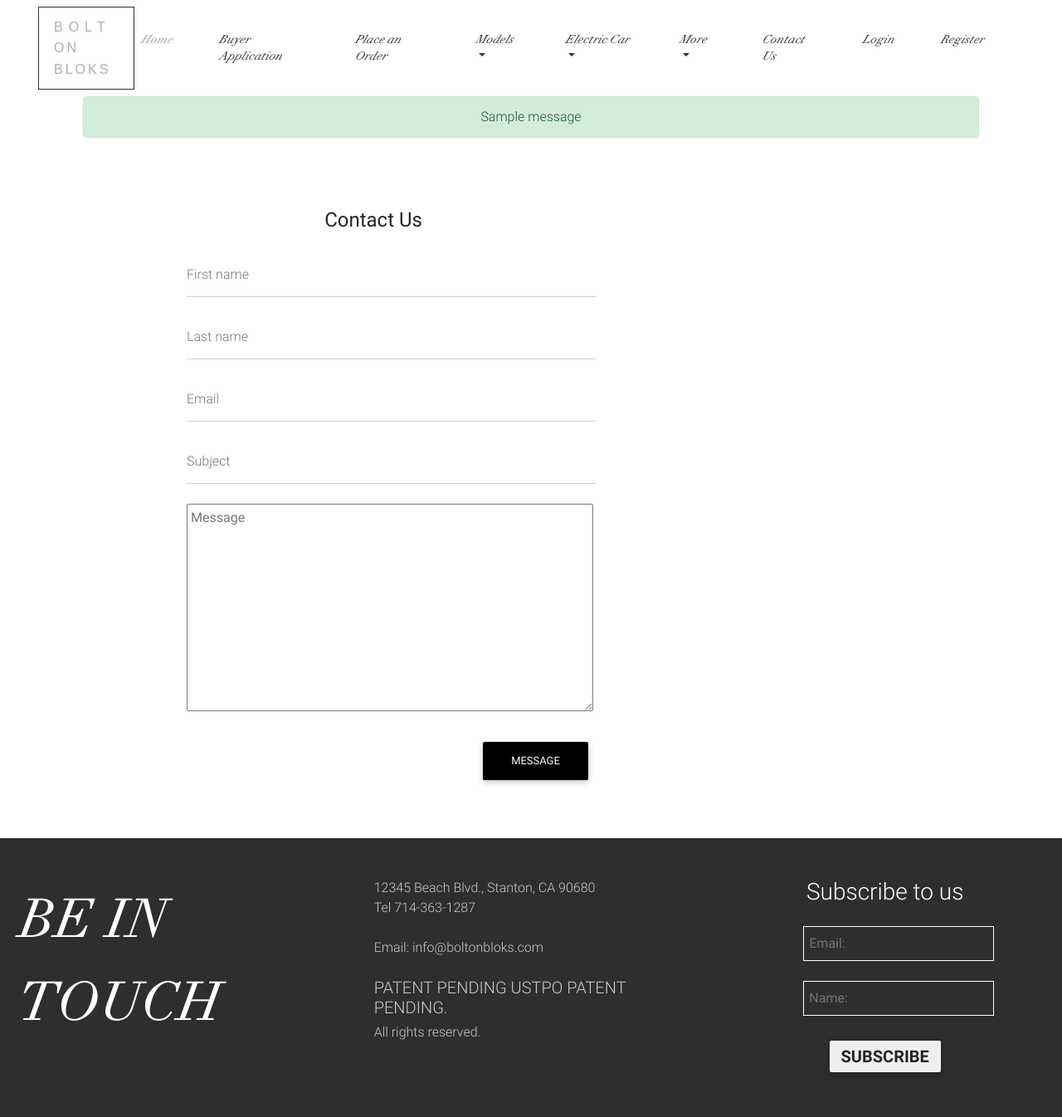
After one commit to Mfarhanzia/shipping, a Django app: page /contactus in a window 1280 px wide. The commit adds this page. Shown: the whole page at 83% size. Run offline with Django 3.2, Linux system fonts and the light colour scheme; tables that the repository leaves empty hold one stand-in row (values such as "Sample post"); one stand-in notice (Sample message) is shown; some libraries are stand-ins or nearby versions.

Commit message:
contact form

```diff
--- a/users/forms.py
+++ b/users/forms.py
@@ -81,3 +81,11 @@ class SpecUserForm(forms.ModelForm):
                 password_validation.validate_password(password, self.instance)
             except forms.ValidationError as error:
                 self.add_error('password2', error)
+
+
+class ContactUsForm(forms.Form):
+    first_name = forms.CharField(max_length=100, required=True)
+    last_name = forms.CharField(max_length=100)
+    email = forms.EmailField(max_length=100)
+    subject = forms.CharField(max_length=100)
+    message = forms.CharField(widget=forms.Textarea(attrs={'placeholder': 'Message','class':"p-1"}), required=True)
--- a/users/templates/users/base.html
+++ b/users/templates/users/base.html
@@ -162,6 +162,9 @@
 								<a class="dropdown-item" href="{% url 'video-page' %}">Assembling Process</a>
 							</div>
 						</li>
+						<li class="nav-item">
+							<a class="nav-link" href="{% url 'contact-us' %}">Contact Us</a>
+						</li>
 						{% if request.user.is_authenticated %}
 						<li class="nav-item">
 								<a class="nav-link" href="/logout">LogOut</a>
@@ -184,11 +187,13 @@
 	<div class="container text-center">
 		<div class="col-md-12">
 			{% if messages %}
-			{% for message in messages %}
-			<div class="text-center alert {% if 'error' in message.tags %} alert-danger {% else %} alert-{{ message.tags }} {% endif %}">
-				{{ message }}
-			</div>
-			{% endfor %}
+				{% for message in messages %}
+					{% ifchanged message %}
+						<div class="text-center alert {% if 'error' in message.tags %} alert-danger {% else %} alert-{{ message.tags }} {% endif %}">
+							{{ message }}
+						</div>
+					{% endifchanged %}
+				{% endfor %}
 			{% endif %}
 		</div>
 	</div>
--- /dev/null
+++ b/users/templates/users/contact_us.html
@@ -0,0 +1,29 @@
+{% extends "users/base.html" %}
+{% block content%}
+<div class="container">
+    <div class="row">
+        <div class="col-md-8 col-sm-12" >
+            <form method="POST">
+                {% csrf_token %}
+                <legend class="text-center"><b>Contact Us</b></legend>
+                {% for field in form %}
+                <div class="md-form">
+                    <i class="prefix"> </i>
+                    {% if "Message" not in field.label %}
+                    <label for="{{field.id_for_label}}" class="label" data-error="wrong"
+                        data-success="right">{{field.label}}{% if 'Phone' in field.label %}<span style="font-size: small;" class="text-muted ml-2">(format: XXX-XXX-XXXX) </span> {% endif %}</label><br>
+                    {% endif %}
+                    {{field}}
+                    {% for error in field.errors %}
+                    <p style="font-size:14px " class="help text-danger ml-5">{{error}}</p>
+                    {% endfor %}
+                </div>
+                {% endfor%}
+                <div class="form-actions">
+                    <button type="submit" class="btn btn-black fa-pull-right">Message</button>
+                </div>
+            </form>
+        </div>
+    </div>
+</div>
+{% endblock%}
--- /dev/null
+++ b/users/templates/users/user_message.html
@@ -0,0 +1,6 @@
+
+{% autoescape off %}
+<h3>Message From {{ user_name }} </h3>
+
+<p style="font-size: 18px;" >{{message}}</p>
+{% endautoescape %}
--- a/users/urls.py
+++ b/users/urls.py
@@ -2,7 +2,7 @@ from django.urls import path
 from django.conf.urls import url
 from .views import (specialuser_signup, activate, admincheck, home_view, floor_plan,
         home_access, models, video_page, electric_cars_view,electric_cars_exterior_view,
-        electric_cars_interior_view)
+        electric_cars_interior_view, contact_view)
 from django.contrib.auth import views as auth_views
 
 urlpatterns = [
@@ -42,8 +42,7 @@ urlpatterns = [
     url(r'^activate/(?P<uidb64>[0-9A-Za-z_\-]+)/(?P<req_for>[0-9A-Za-z_\-]+)/(?P<token>[0-9A-Za-z]{1,13}-[0-9A-Za-z]{1,20})/$',activate, name='activate'),
 
     url(r'^admincheck/(?P<uidb64>[0-9A-Za-z_\-]+)/(?P<req_for>[0-9A-Za-z_\-]+)/$', admincheck ,name='admincheck'),
-
     path('home-access', home_access, name="home-access" ),
-
-    path('models', models, name="models" )
+    path('models', models, name="models"),
+    path('contactus', contact_view, name="contact-us")
 ]
--- a/users/views.py
+++ b/users/views.py
@@ -9,7 +9,7 @@ from .models import User, SpecUser
 from django.contrib import messages
 from django.core.mail import EmailMessage
 from .token import account_activation_token
-from .forms import EmailListForm, SpecUserForm
+from .forms import EmailListForm, SpecUserForm, ContactUsForm
 from django.template.loader import render_to_string
 from django.contrib.auth import password_validation
 from django.utils.encoding import force_bytes, force_text
@@ -31,7 +31,6 @@ def home_view(request):
 
         return redirect('/')
     else:
-        # form = EmailListForm()
         return render(request, 'users/home.html')
 
 
@@ -259,3 +258,27 @@ def randomstring():
 
 def video_page(request):
     return render(request, "order/video.html", {"title":"Assembling"})
+
+
+def contact_view(request):
+    form = ContactUsForm()
+    if request.method=="POST":
+        form = ContactUsForm(request.POST)
+        if form.is_valid():
+            messages.success(request,"Message Sent!")
+            first_name = form.cleaned_data["first_name"]
+            last_name = form.cleaned_data["last_name"]
+            email = form.cleaned_data["email"]
+            subject = form.cleaned_data["subject"]
+            message = form.cleaned_data["message"]
+            message = render_to_string('users/user_message.html', {
+            'user_name': f"{first_name} {last_name}",
+            "message": message,
+            })
+            email =EmailMessage(subject,message, to=["farhan71727@gmail.com"], reply_to=(email,))
+        email.content_subtype = "html"
+        email.send()
+        messages.success(request,"Message Sent!")
+        return redirect('contact-us')
+
+    return render(request, "users/contact_us.html", {"form":form})
```
